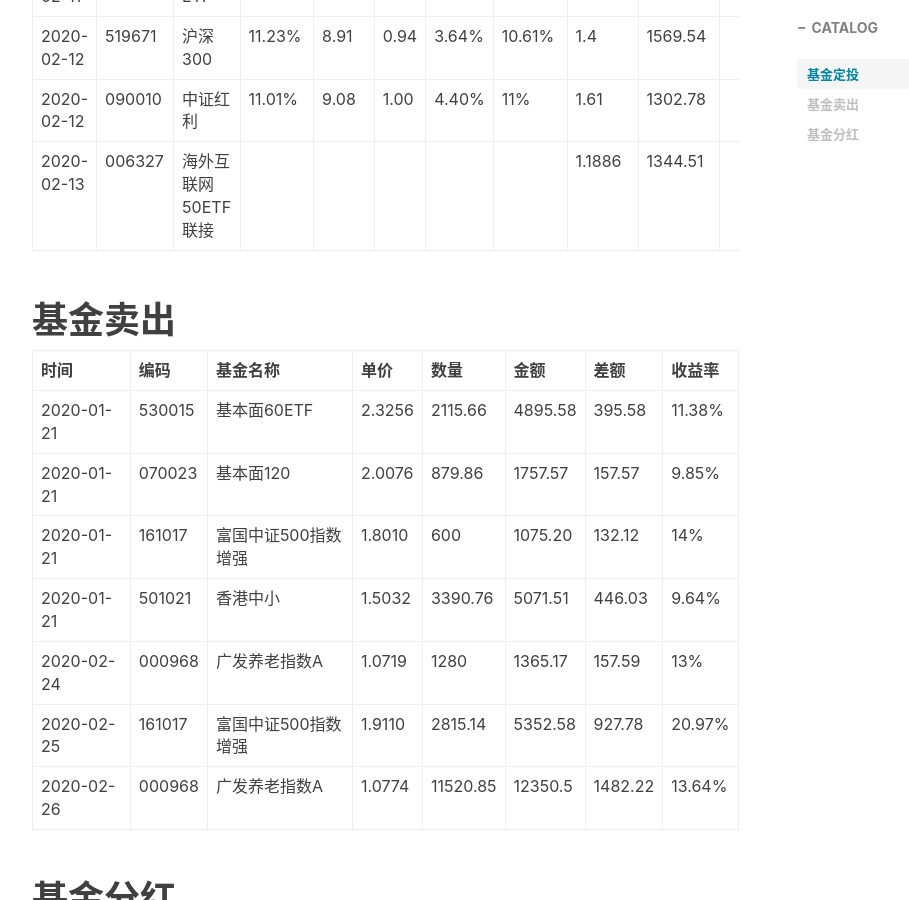
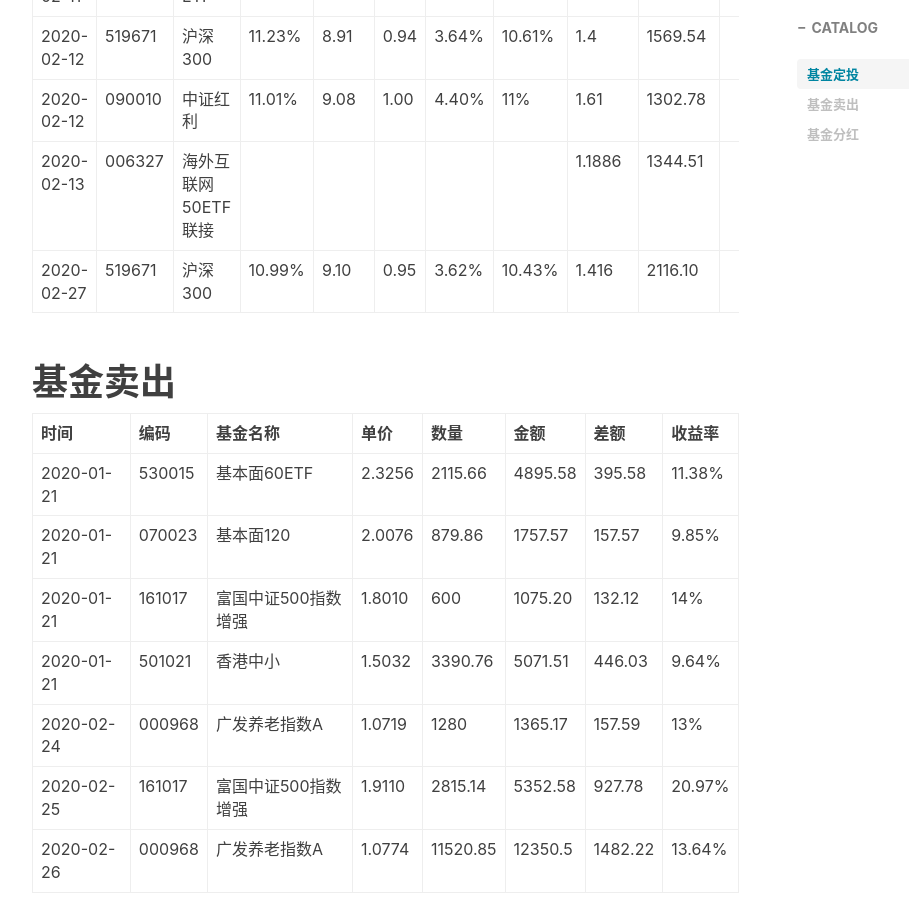
Before and after one commit to shoppingwang/shoppingwang.github.io, a Jekyll site: the page built from _posts/2019-07-02-investment-records.md, in a window 1280 px wide and 900 px high, scrolled down 3952 px. Shown: the whole window, without its empty margins (233-1142 px from the left). Built offline with Jekyll 4.4.1, drawn with Linux system fonts in a browser that asks for light colours; nearby versions of some CDN libraries; comment, search, counter and statistics services are not loaded.

Commit message:
Investment on 02/27

```diff
--- a/_posts/2019-07-02-investment-records.md
+++ b/_posts/2019-07-02-investment-records.md
@@ -69,6 +69,7 @@ tags:
 | 2020-02-12 | 519671 | 沪深300 | 11.23% | 8.91 | 0.94 | 3.64% | 10.61% | 1.4 | 1569.54 |  |
 | 2020-02-12 | 090010 | 中证红利 | 11.01% | 9.08 | 1.00 | 4.40% | 11% | 1.61 | 1302.78 |  |
 | 2020-02-13 | 006327 | 海外互联网50ETF联接 |  |  |  |  |  | 1.1886 | 1344.51 |  |
+| 2020-02-27 | 519671 | 沪深300 | 10.99% | 9.10 | 0.95 | 3.62% | 10.43% | 1.416 | 2116.10 |  |
 
 # 基金卖出
 
```
